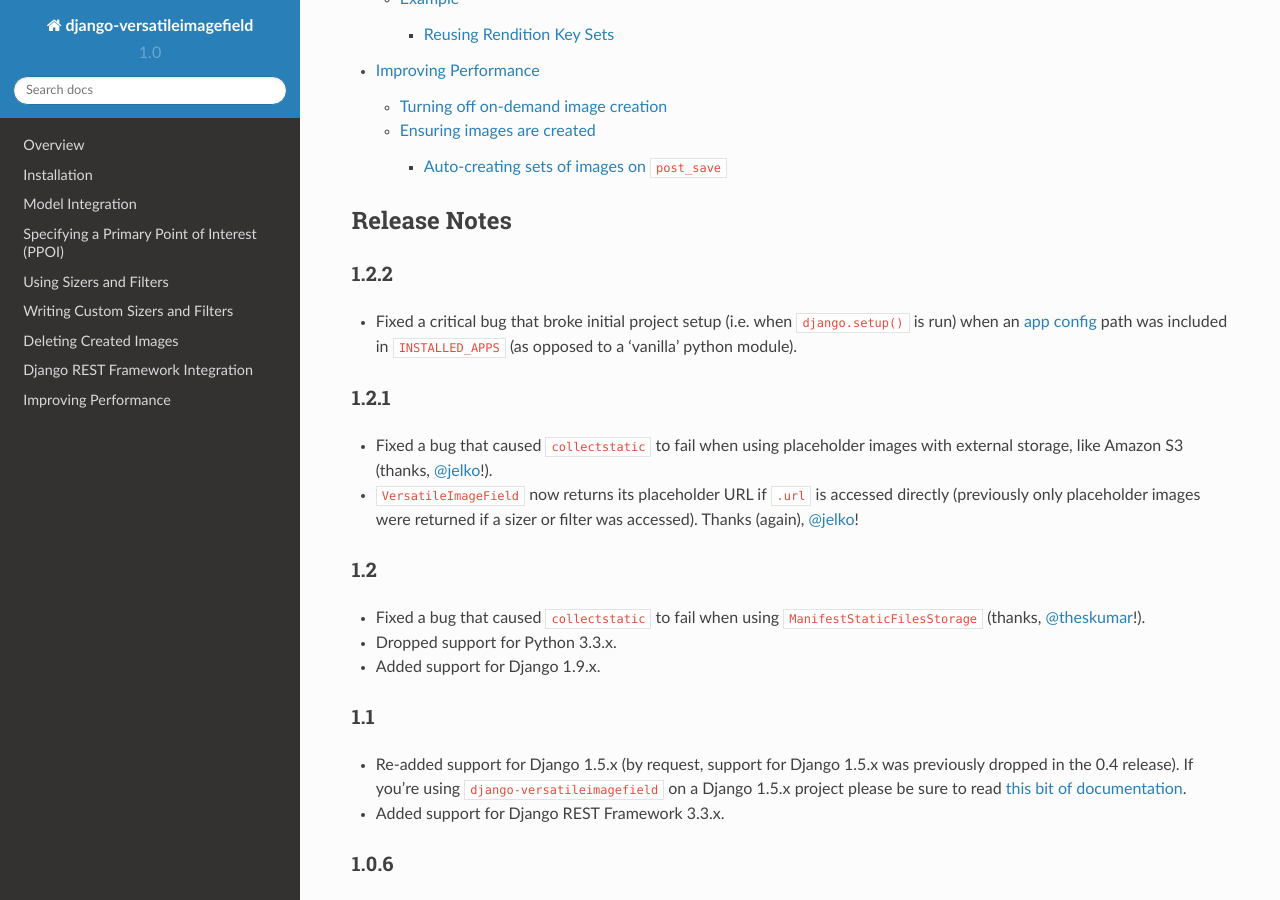
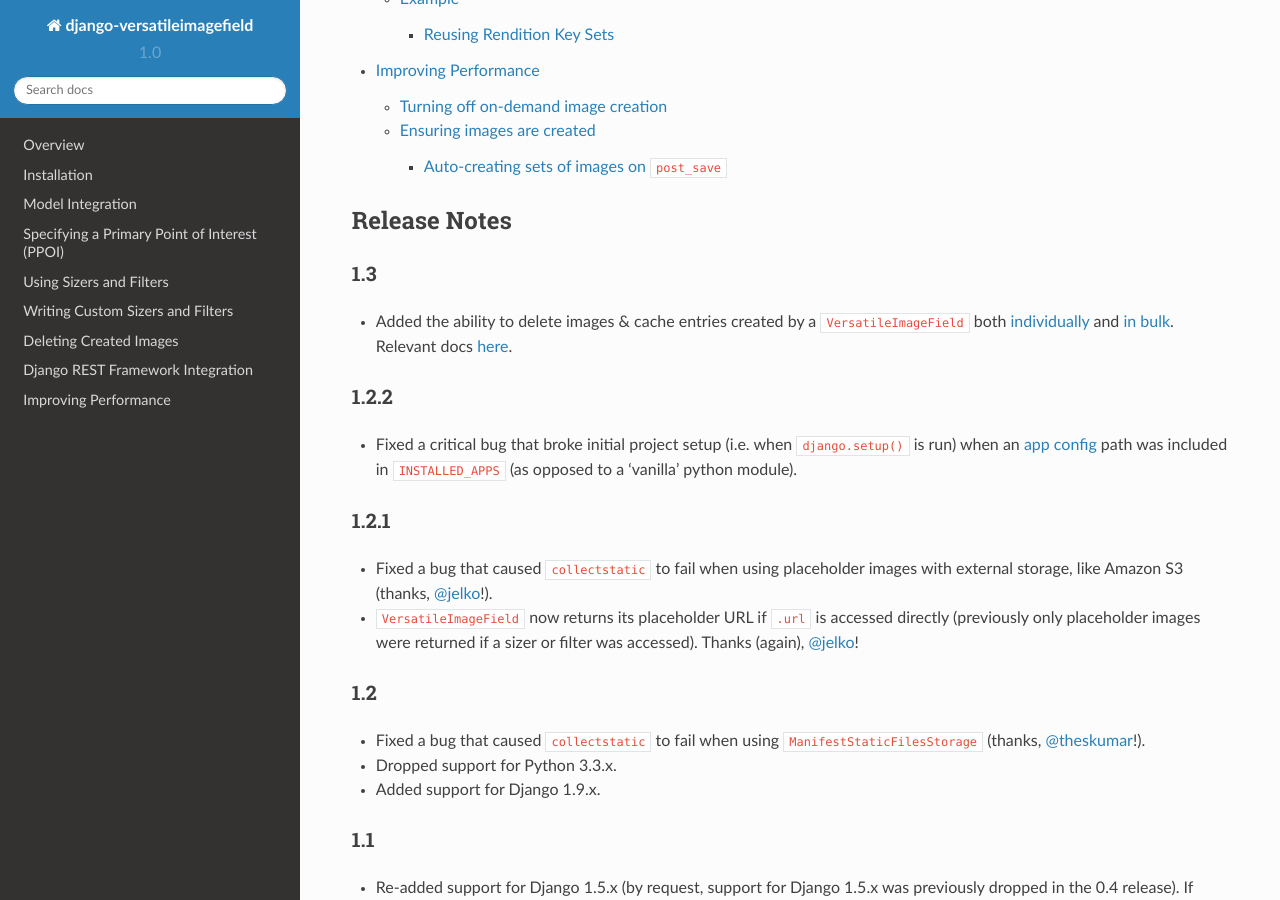
Before and after one commit to respondcreate/django-versatileimagefield, a Sphinx documentation site: the page built from docs/index.rst, in a window 1280 px wide and 900 px high, scrolled down 3328 px. Built offline with Sphinx 7.4.7 and the Read the Docs theme 2.0.0, drawn with Linux system fonts in a browser that asks for light colours.

Commit message:
Bumping to 1.3 in preparation for PyPI release
Closes #25 Closes #26

```diff
--- a/docs/index.rst
+++ b/docs/index.rst
@@ -85,6 +85,10 @@
 
 Release Notes
 =============
+
+1.3
+^^^
+- Added the ability to delete images & cache entries created by a ``VersatileImageField`` both :ref:`individually <deleting-individual-renditions>` and :ref:`in bulk <deleting-multiple-renditions>`. Relevant docs :doc:`here </deleting_created_images>`.
 
 1.2.2
 ^^^^^
--- a/setup.py
+++ b/setup.py
@@ -5,7 +5,7 @@
 setup(
     name='django-versatileimagefield',
     packages=find_packages(),
-    version='1.2.2',
+    version='1.3',
     author=u'Jonathan Ellenberger',
     author_email='jonathan_ellenberger@wgbh.org',
     url='http://github.com/WGBH/django-versatileimagefield/',
```
